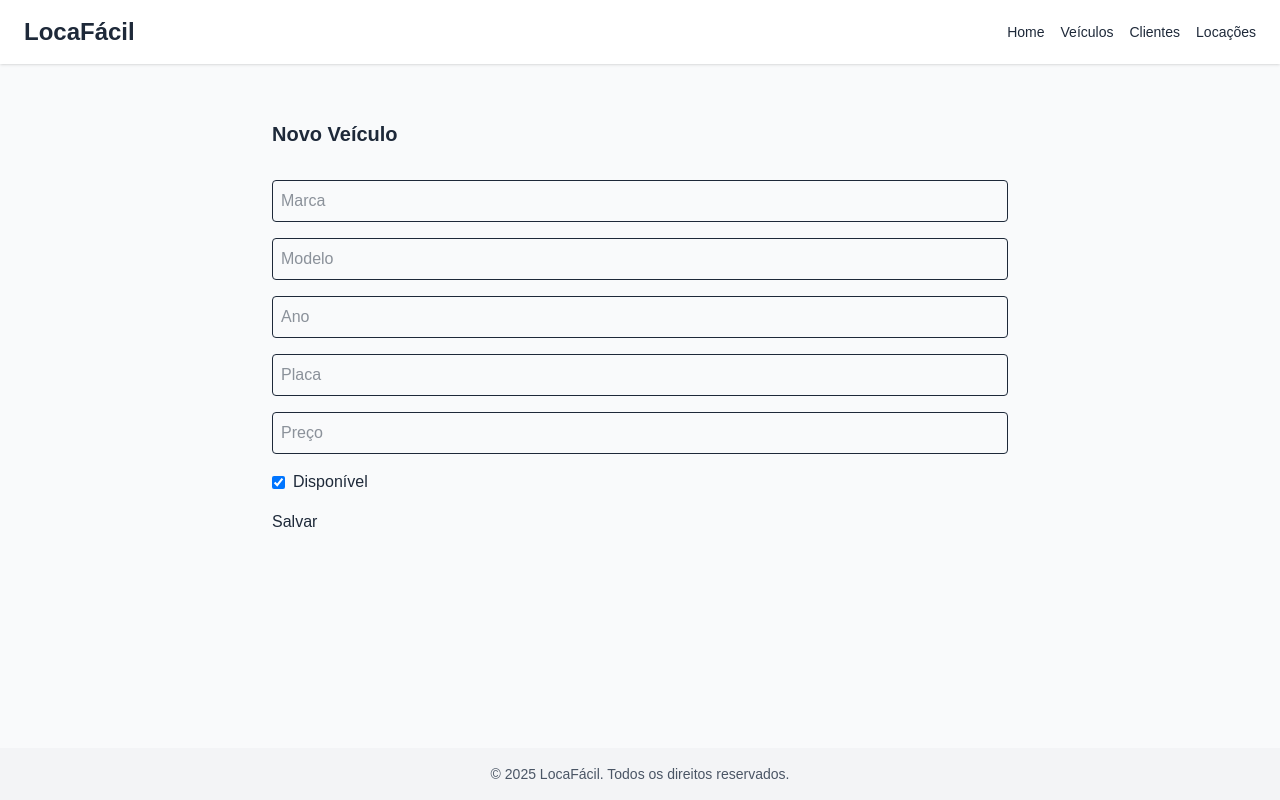
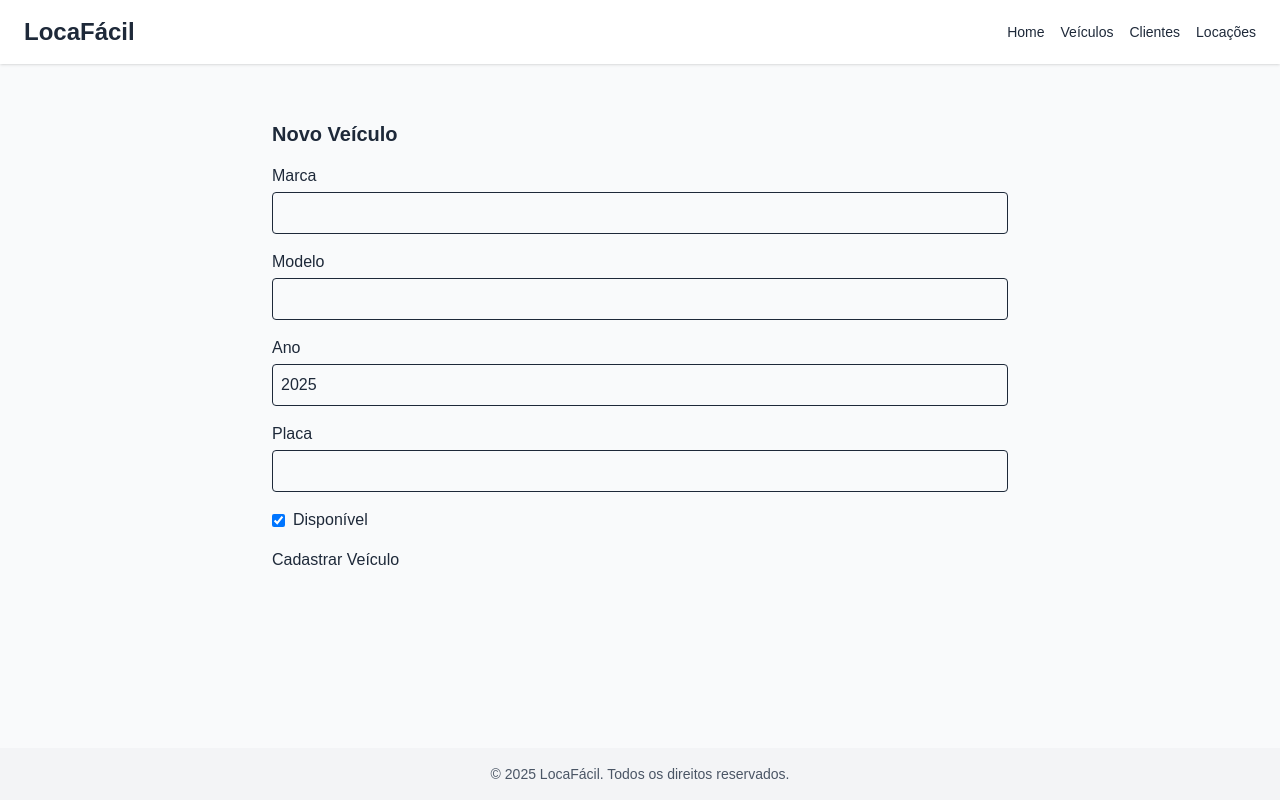
Before and after one commit to luizpimentel0/cloud-computing-p1, a Next.js app: page /vehicles/new in a window 1280 px wide. Built offline with nearby package versions, Linux system fonts and the light colour scheme.

Commit message:
refactor: handle edit scenario

```diff
--- a/src/components/VehicleForm.tsx
+++ b/src/components/VehicleForm.tsx
@@ -1,39 +1,81 @@
 'use client';
 
 import { useState } from 'react';
+import { useRouter } from 'next/navigation';
 
-export default function VehicleForm() {
-  const [form, setForm] = useState({
-    brand: '', model: '', year: '', licensePlate: '', price: '', available: true
+type Vehicle = {
+  id?: string;
+  brand: string;
+  model: string;
+  year: number;
+  licensePlate: string;
+  available: boolean;
+};
+
+export default function VehicleForm({ vehicle }: { vehicle?: Vehicle }) {
+  const [formData, setFormData] = useState<Vehicle>({
+    brand: vehicle?.brand || '',
+    model: vehicle?.model || '',
+    year: vehicle?.year || new Date().getFullYear(),
+    licensePlate: vehicle?.licensePlate || '',
+    available: vehicle?.available ?? true,
   });
 
-  const handleChange = (e: React.ChangeEvent<HTMLInputElement>) => {
-    const { name, value, type, checked } = e.target;
-    setForm({ ...form, [name]: type === 'checkbox' ? checked : value });
+  const router = useRouter();
+  const isEdit = !!vehicle?.id;
+
+  const handleChange = (e: React.ChangeEvent<HTMLInputElement | HTMLSelectElement>) => {
+    const { name, value, type } = e.target;
+
+    const checked = type === 'checkbox' && (e.target as HTMLInputElement).checked;
+    setFormData((prev) => ({
+      ...prev,
+      [name]: type === 'checkbox' ? checked : value,
+    }));
   };
 
-  const handleSubmit = async (e: React.FormEvent<HTMLFormElement>) => {
+  const handleSubmit = async (e: React.FormEvent) => {
     e.preventDefault();
-    await fetch('/api/vehicles', {
-      method: 'POST',
-      body: JSON.stringify({ ...form, year: Number(form.year), price: Number(form.price) }),
-      headers: { 'Content-Type': 'application/json' },
-    });
-    alert('Veículo cadastrado!');
+
+    const res = await fetch(
+      isEdit ? `/api/vehicles/${vehicle?.id}` : '/api/vehicles',
+      {
+        method: isEdit ? 'PUT' : 'POST',
+        headers: { 'Content-Type': 'application/json' },
+        body: JSON.stringify(formData),
+      }
+    );
+
+    if (res.ok) {
+      router.push('/vehicles');
+    } else {
+      alert('Erro ao salvar veículo');
+    }
   };
 
   return (
-    <form onSubmit={handleSubmit} className="space-y-4 py-4">
-      <input name="brand" onChange={handleChange} placeholder="Marca" className="input" />
-      <input name="model" onChange={handleChange} placeholder="Modelo" className="input" />
-      <input name="year" onChange={handleChange} placeholder="Ano" type="number" className="input" />
-      <input name="licensePlate" onChange={handleChange} placeholder="Placa" className="input" />
-      <input name="price" onChange={handleChange} placeholder="Preço" type="number" className="input" />
-      <label className="flex items-center gap-2">
-        <input type="checkbox" name="available" checked={form.available} onChange={handleChange} />
-        Disponível
-      </label>
-      <button type="submit" className="btn">Salvar</button>
+    <form onSubmit={handleSubmit} className="space-y-4">
+      <div>
+        <label className="block mb-1 font-medium">Marca</label>
+        <input type="text" name="brand" value={formData.brand} onChange={handleChange} className="input" />
+      </div>
+      <div>
+        <label className="block mb-1 font-medium">Modelo</label>
+        <input type="text" name="model" value={formData.model} onChange={handleChange} className="input" />
+      </div>
+      <div>
+        <label className="block mb-1 font-medium">Ano</label>
+        <input type="number" name="year" value={formData.year} onChange={handleChange} className="input" />
+      </div>
+      <div>
+        <label className="block mb-1 font-medium">Placa</label>
+        <input type="text" name="licensePlate" value={formData.licensePlate} onChange={handleChange} className="input" />
+      </div>
+      <div className="flex items-center">
+        <input type="checkbox" name="available" checked={formData.available} onChange={handleChange} className="mr-2" />
+        <label className="font-medium">Disponível</label>
+      </div>
+      <button type="submit" className="btn">{isEdit ? 'Atualizar' : 'Cadastrar'} Veículo</button>
     </form>
   );
 }
```
